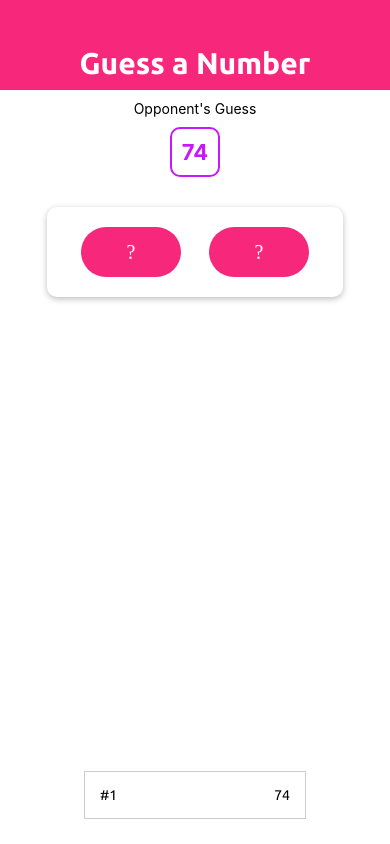
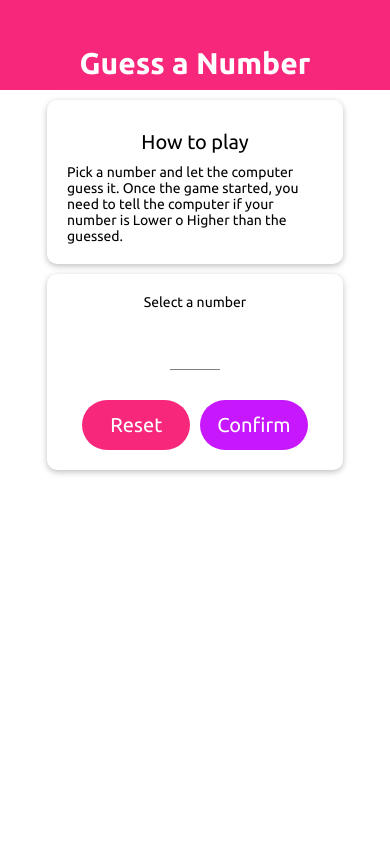
Before and after one commit to gcolotti/rn-app-2, a React Native app: screen / in a window 390 px wide. Built offline with nearby package versions, Linux system fonts and the light colour scheme.

Commit message:
Fixed start screen

```diff
--- a/App.js
+++ b/App.js
@@ -43,9 +43,7 @@ export default function App() {
     setGuessRounds(numOfRounds);
   };
 
-  // let content = <StartGameScreen onStartGame={startGameHandler} />;
-
-  let content = <GameScreen userChoice={50} onGameOver={gameOverHandler}/>;
+  let content = <StartGameScreen onStartGame={startGameHandler} />;
 
   if(userNumber && guessRounds <= 0) {
     content = <GameScreen userChoice={userNumber} onGameOver={gameOverHandler}/>;
```
